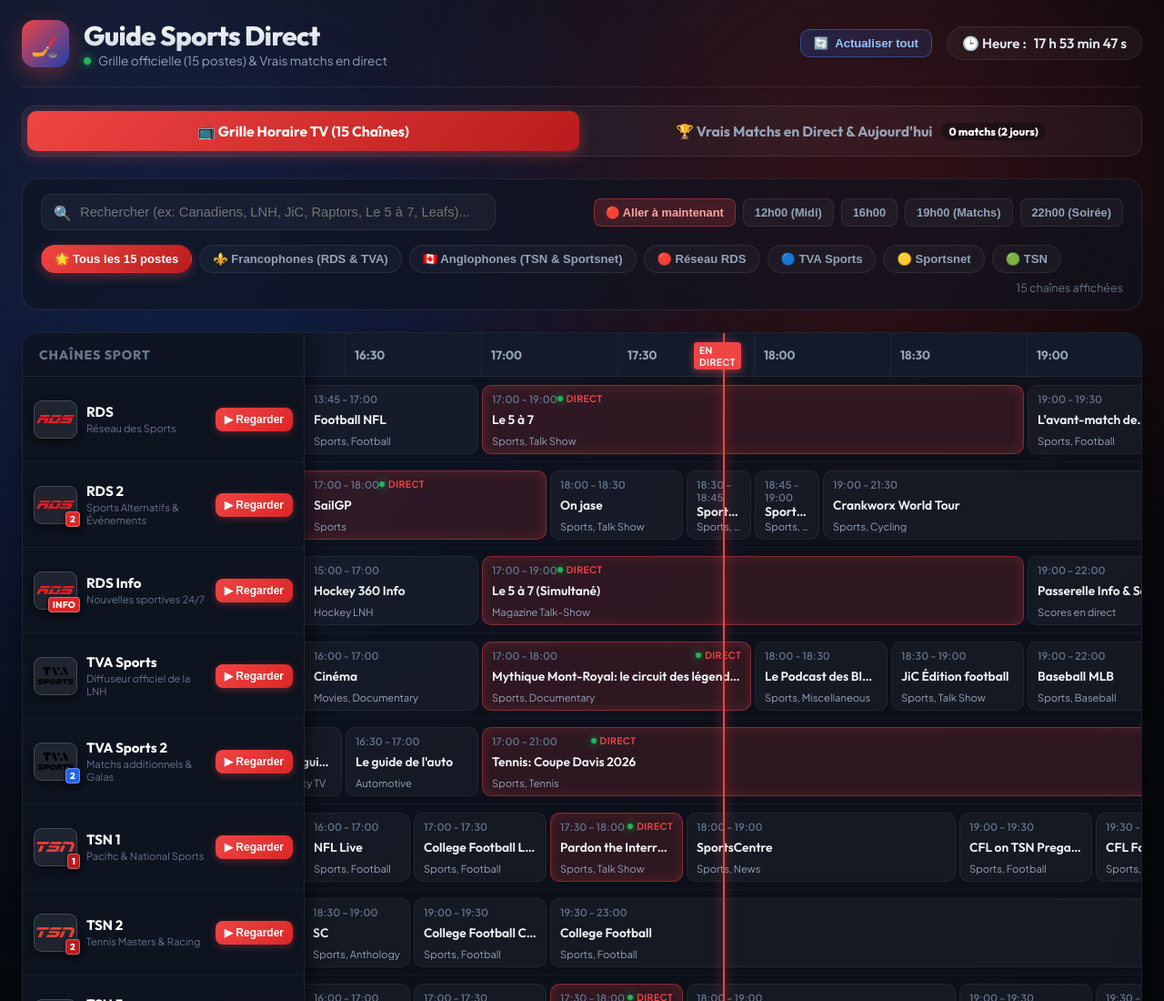
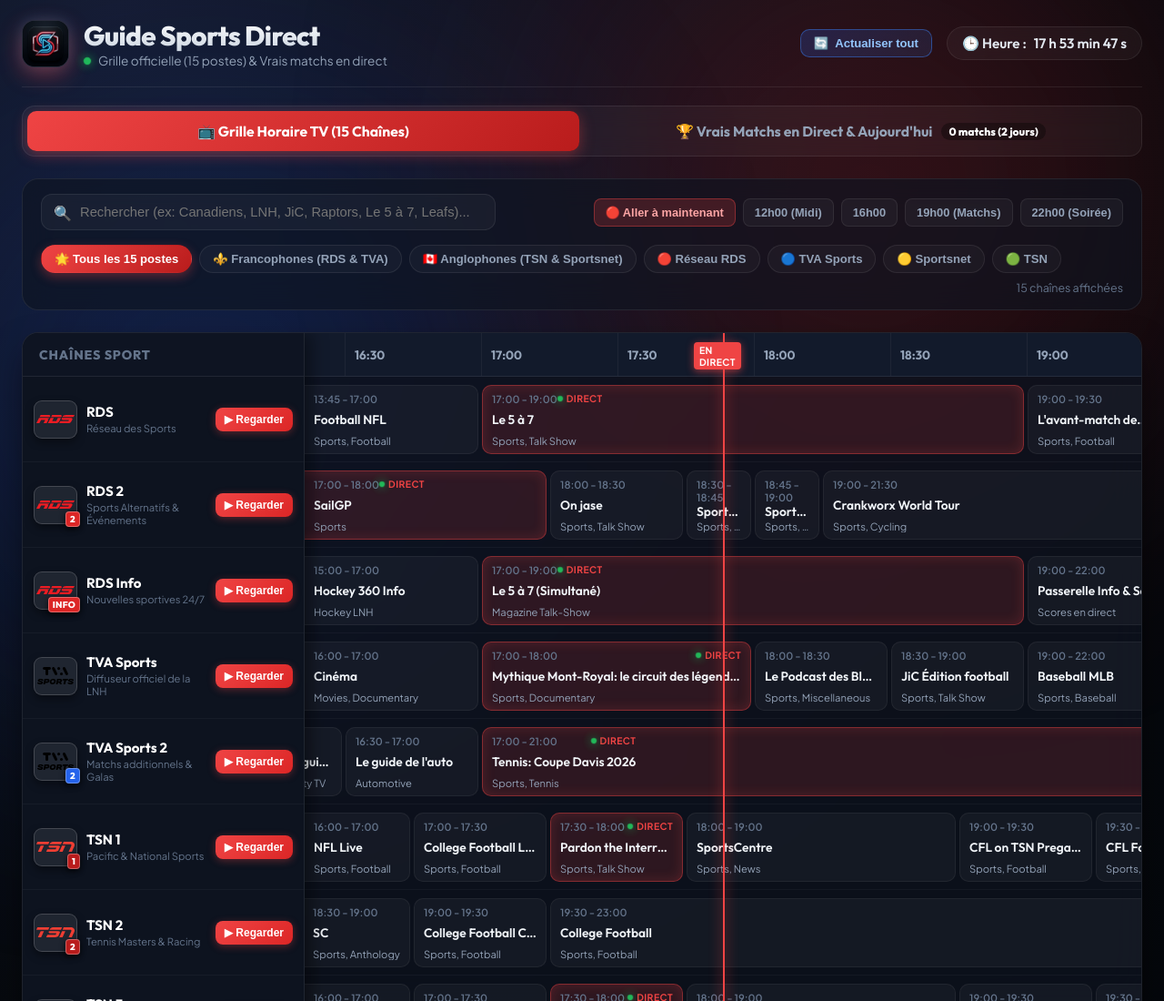
Before and after one commit to EmileBrossoit/Guide-TV, a website: page index.html in a window 1280 px wide. Shown: the top 1100 px of the page at 91% size. Drawn offline with Linux system fonts and the light colour scheme; no server answers; files whose address does not match are found by name.

Commit message:
Add files via upload

```diff
--- a/index.html
+++ b/index.html
@@ -4,6 +4,8 @@
   <meta charset="UTF-8">
   <meta name="viewport" content="width=device-width, initial-scale=1.0">
   <title>Guide TV Sports & Vrais Matchs en Direct - QC & Canada</title>
+  <link rel="icon" type="image/jpeg" href="logo.jpg">
+  <link rel="apple-touch-icon" href="logo.jpg">
   <link rel="preconnect" href="https://fonts.googleapis.com">
   <link rel="preconnect" href="https://fonts.gstatic.com" crossorigin>
   <link href="https://fonts.googleapis.com/css2?family=Outfit:wght@400;500;600;700;800;900&family=Plus+Jakarta+Sans:wght@400;500;600;700&display=swap" rel="stylesheet">
@@ -86,13 +88,28 @@
     .brand-icon {
       width: 52px;
       height: 52px;
-      background: linear-gradient(135deg, #ef4444, #1e40af);
       border-radius: 14px;
+      overflow: hidden;
       display: flex;
       align-items: center;
       justify-content: center;
-      font-size: 26px;
-      box-shadow: 0 8px 24px rgba(239, 68, 68, 0.35);
+      box-shadow: 0 8px 24px rgba(239, 68, 68, 0.4), 0 0 15px rgba(56, 189, 248, 0.2);
+      border: 1px solid rgba(255, 255, 255, 0.15);
+      flex-shrink: 0;
+      background: #020617;
+      transition: transform 0.25s ease, box-shadow 0.25s ease;
+    }
+
+    .brand-icon:hover {
+      transform: scale(1.05);
+      box-shadow: 0 12px 30px rgba(239, 68, 68, 0.55), 0 0 20px rgba(56, 189, 248, 0.35);
+    }
+
+    .brand-icon img {
+      width: 100%;
+      height: 100%;
+      object-fit: cover;
+      display: block;
     }
 
     .brand-text h1 {
@@ -1504,7 +1521,9 @@
     <!-- Header -->
     <header>
       <div class="brand-group">
-        <div class="brand-icon">🏒</div>
+        <div class="brand-icon">
+          <img src="logo.jpg" alt="Guide Sports Direct">
+        </div>
         <div class="brand-text">
           <h1>Guide Sports Direct</h1>
           <p><span class="live-dot"></span> Grille officielle (15 postes) & Vrais matchs en direct</p>
--- a/server.js
+++ b/server.js
@@ -273,6 +273,8 @@
       if (ext === '.js')   contentType = 'application/javascript; charset=utf-8';
       if (ext === '.svg')  contentType = 'image/svg+xml';
       if (ext === '.png')  contentType = 'image/png';
+      if (ext === '.jpg' || ext === '.jpeg') contentType = 'image/jpeg';
+      if (ext === '.webp') contentType = 'image/webp';
       if (ext === '.ico')  contentType = 'image/x-icon';
       if (ext === '.json') contentType = 'application/json; charset=utf-8';
 
```
Also changed, not shown: logo.jpg (added).
